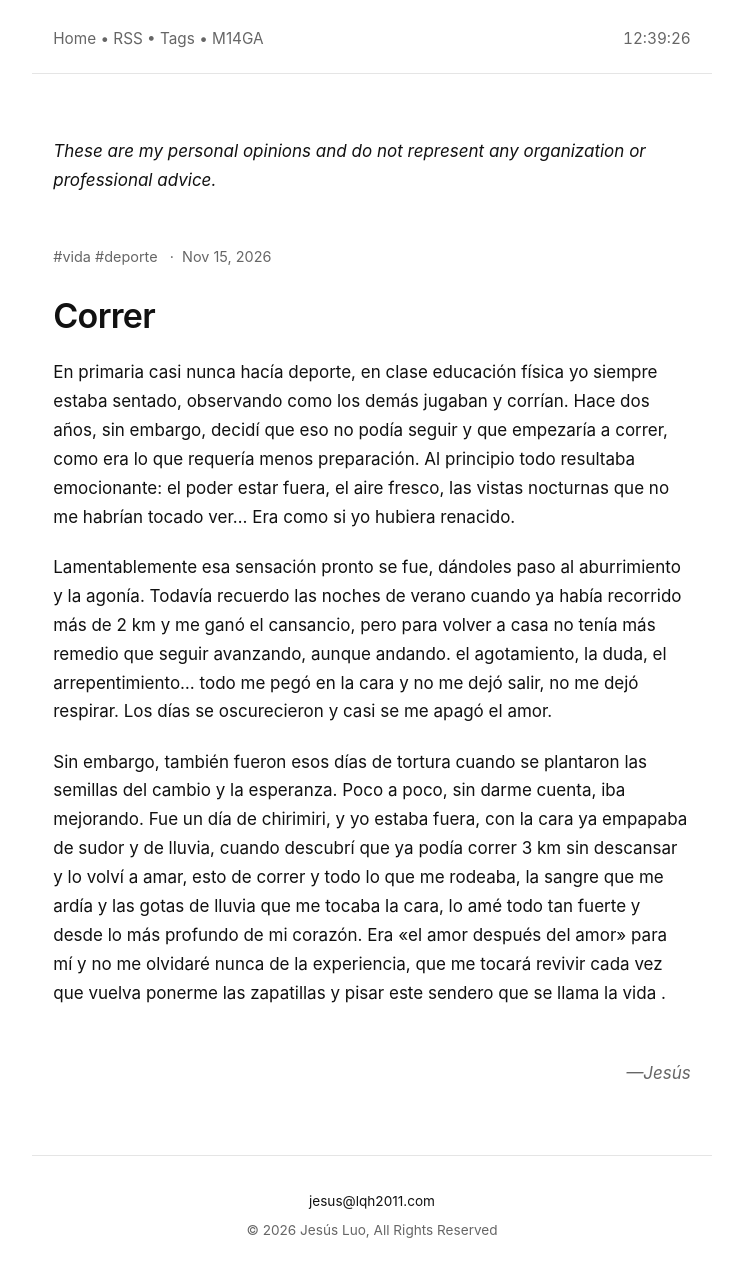
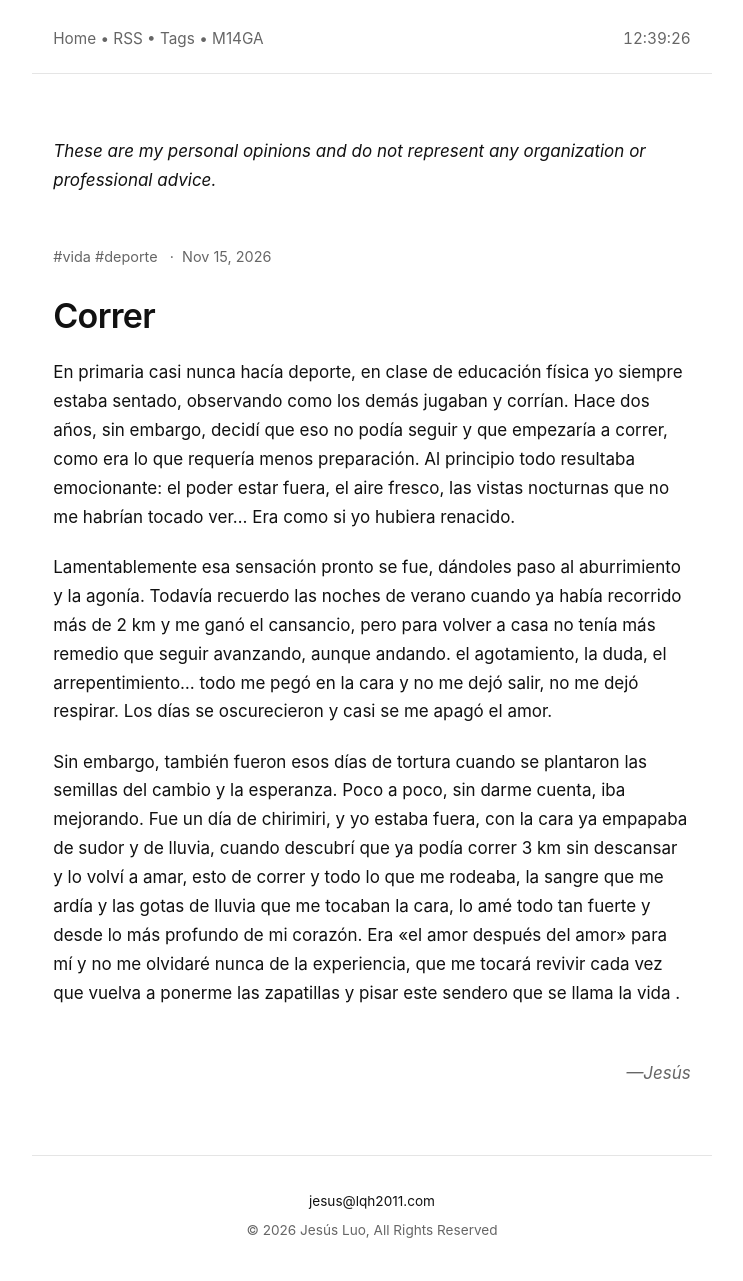
Before and after one commit to LQH-2011/Blog_of_LQH-2011, a Jekyll site: the page built from _posts/2026-11-15-correr.md, in a window 1280 px wide. Shown: the whole page, without its empty margins (268-1011 px from the left). Built offline with Jekyll 4.4.1, drawn with Linux system fonts in a browser that asks for light colours.

Commit message:
Update 2026-11-15-correr.md
Fix typos

```diff
--- a/_posts/2026-11-15-correr.md
+++ b/_posts/2026-11-15-correr.md
@@ -6,8 +6,8 @@ tags:
   - deporte
 ---
 # Correr
-En primaria casi nunca hacía deporte, en clase educación física yo siempre estaba sentado, observando como los demás jugaban y corrían. Hace dos años, sin embargo, decidí que eso no podía seguir y que empezaría a correr, como era lo que requería menos preparación. Al principio todo resultaba emocionante: el poder estar fuera, el aire fresco, las vistas nocturnas que no me habrían tocado ver... Era como si yo hubiera renacido.
+En primaria casi nunca hacía deporte, en clase de educación física yo siempre estaba sentado, observando como los demás jugaban y corrían. Hace dos años, sin embargo, decidí que eso no podía seguir y que empezaría a correr, como era lo que requería menos preparación. Al principio todo resultaba emocionante: el poder estar fuera, el aire fresco, las vistas nocturnas que no me habrían tocado ver... Era como si yo hubiera renacido.
 
 Lamentablemente esa sensación pronto se fue, dándoles paso al aburrimiento y la agonía. Todavía recuerdo las noches de verano cuando ya había recorrido más de 2 km y me ganó el cansancio, pero para volver a casa no tenía más remedio que seguir avanzando, aunque andando. el agotamiento, la duda, el arrepentimiento... todo me pegó en la cara y no me dejó salir, no me dejó respirar. Los días se oscurecieron y casi se me apagó el amor.
 
-Sin embargo, también fueron esos días de tortura cuando se plantaron las semillas del cambio y la esperanza. Poco a poco, sin darme cuenta, iba mejorando. Fue un día de chirimiri, y yo estaba fuera, con la cara ya empapaba de sudor y de lluvia, cuando descubrí que ya podía correr 3 km sin descansar y lo volví a amar, esto de correr y todo lo que me rodeaba, la sangre que me ardía y las gotas de lluvia que me tocaba la cara, lo amé todo tan fuerte y desde lo más profundo de mi corazón. Era «el amor después del amor» para mí y no me olvidaré nunca de la experiencia, que me tocará revivir cada vez que vuelva ponerme las zapatillas y pisar este sendero que se llama la vida .
+Sin embargo, también fueron esos días de tortura cuando se plantaron las semillas del cambio y la esperanza. Poco a poco, sin darme cuenta, iba mejorando. Fue un día de chirimiri, y yo estaba fuera, con la cara ya empapaba de sudor y de lluvia, cuando descubrí que ya podía correr 3 km sin descansar y lo volví a amar, esto de correr y todo lo que me rodeaba, la sangre que me ardía y las gotas de lluvia que me tocaban la cara, lo amé todo tan fuerte y desde lo más profundo de mi corazón. Era «el amor después del amor» para mí y no me olvidaré nunca de la experiencia, que me tocará revivir cada vez que vuelva a ponerme las zapatillas y pisar este sendero que se llama la vida .
```
